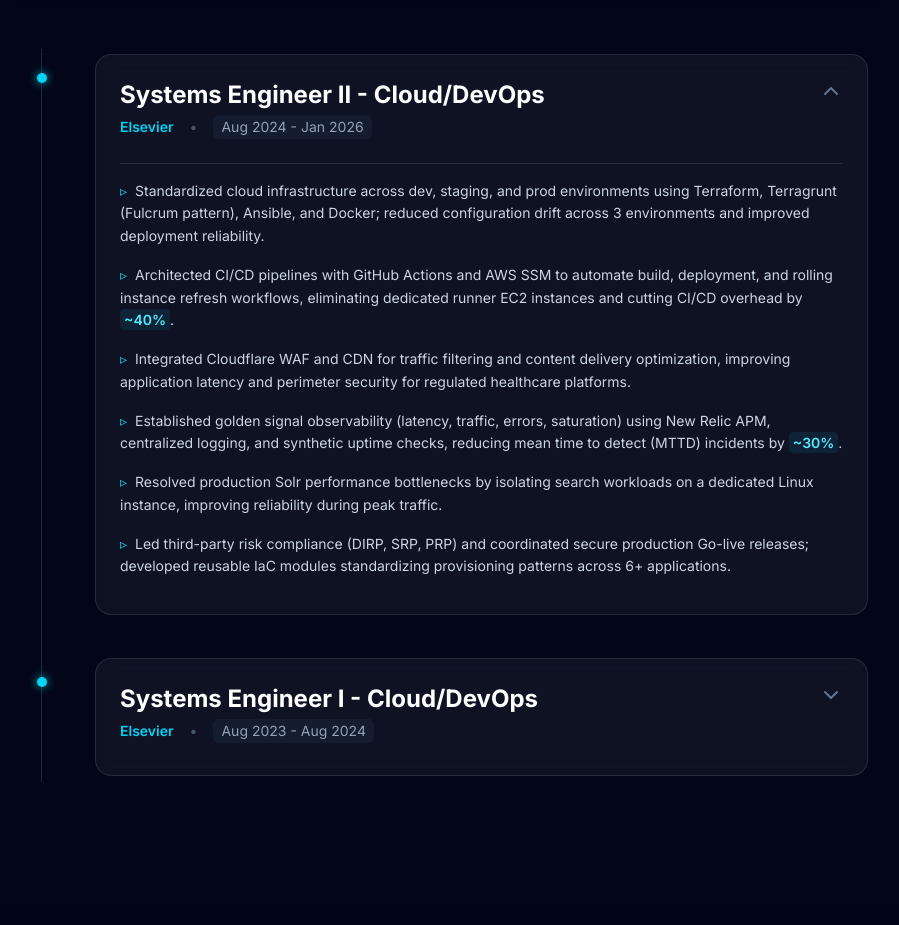
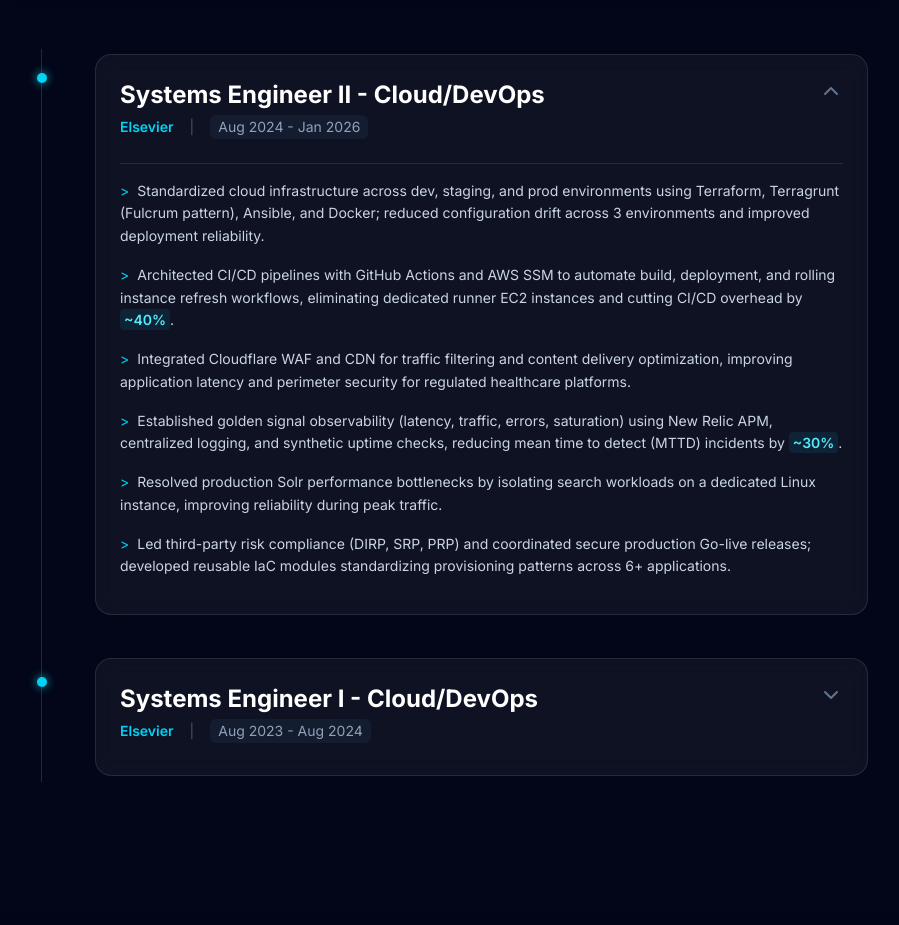
Before and after one commit to Danush-Kanchi/danush-portfolio, a Next.js app: page / in a window 1280 px wide. Shown: the part 1003-1928 px from the top of the page, without its empty margins (191-1090 px from the left). Built offline with nearby package versions, Linux system fonts and the light colour scheme.

Commit message:
Harden English language detection and disable auto-translate

```diff
--- a/app/layout.tsx
+++ b/app/layout.tsx
@@ -18,8 +18,10 @@
     <html lang="en-US" className="scroll-smooth" translate="no">
       <head>
         <meta httpEquiv="Content-Language" content="en" />
+        <meta name="google" content="notranslate" />
+        <meta name="googlebot" content="notranslate" />
       </head>
-      <body className={`${inter.className} bg-slate-950 text-slate-200 antialiased selection:bg-cyan-500/30`}>
+      <body className={`${inter.className} notranslate bg-slate-950 text-slate-200 antialiased selection:bg-cyan-500/30`}>
         <AnimatedBackground />
         {children}
       </body>
--- a/app/page.tsx
+++ b/app/page.tsx
@@ -101,7 +101,7 @@
   const parts = text.split(/(~\d+%|~\d+\s?hrs\/week|\d+\.\d+%\+)/g);
   return (
     <p className="text-slate-300 text-sm leading-relaxed mb-3">
-      <span className="text-cyan-400 mr-2">▹</span>
+      <span className="text-cyan-400 mr-2">&gt;</span>
       {parts.map((part, i) =>
         part.match(/(~\d+%|~\d+\s?hrs\/week|\d+\.\d+%\+)/) ? (
           <span key={i} className="text-cyan-300 font-semibold bg-cyan-900/30 px-1 py-0.5 rounded">{part}</span>
@@ -395,7 +395,7 @@
                             <h4 className="text-xl md:text-2xl font-bold text-white mb-1 group-hover:text-cyan-300 transition-colors">{job.role}</h4>
                             <div className="flex flex-wrap items-center gap-2 md:gap-4 text-sm text-slate-400">
                               <span className="font-semibold text-cyan-400">{job.company}</span>
-                              <span className="hidden sm:block text-slate-600">•</span>
+                              <span className="hidden sm:block text-slate-600">|</span>
                               <span className="bg-slate-800/50 px-2 py-0.5 rounded-md">{job.dates}</span>
                             </div>
                           </div>
```
